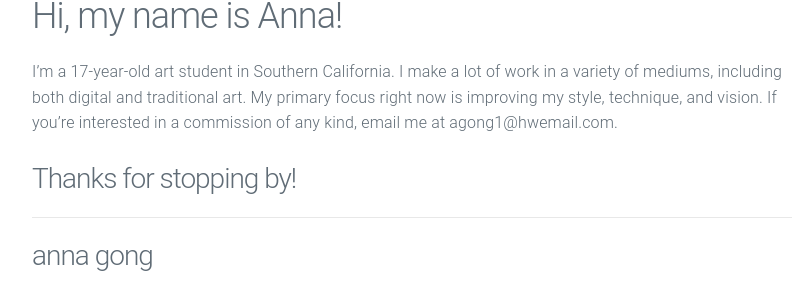
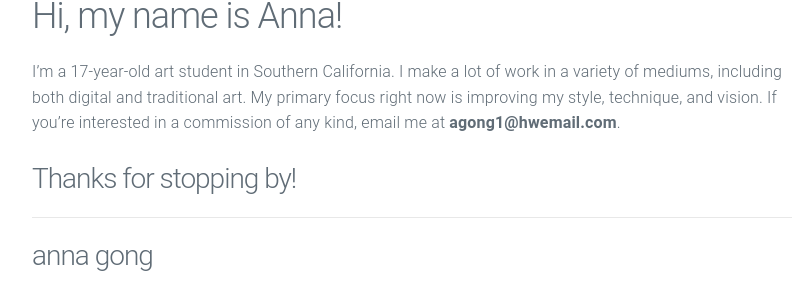
Before and after one commit to annagong/annagong.github.io, a Jekyll site: the page built from about.md, in a window 1280 px wide. Shown: the part 660-955 px from the top of the page, without its empty margins (228-1040 px from the left). Built offline with Jekyll 4.4.1, drawn with Linux system fonts in a browser that asks for light colours; nearby versions of some CDN libraries.

```diff
--- a/about.md
+++ b/about.md
@@ -7,5 +7,5 @@ permalink: /about/
 ![girl](https://byizzy.github.io/annagong/girl.png)
 
 ## Hi, my name is Anna!
-I'm a 17-year-old art student in Southern California. I make a lot of work in a variety of mediums, including both digital and traditional art. My primary focus right now is improving my style, technique, and vision. If you're interested in a commission of any kind, email me at agong1@hwemail.com.
+I'm a 17-year-old art student in Southern California. I make a lot of work in a variety of mediums, including both digital and traditional art. My primary focus right now is improving my style, technique, and vision. If you're interested in a commission of any kind, email me at **agong1@hwemail.com**.
 ### Thanks for stopping by!
```
